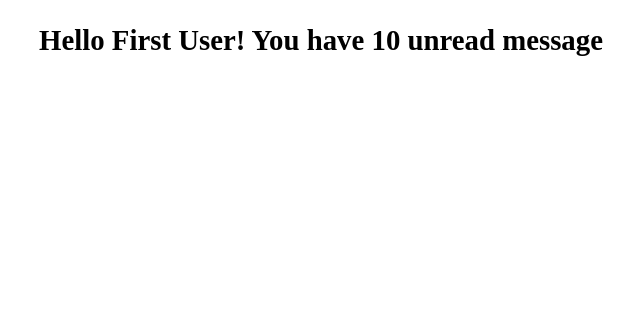
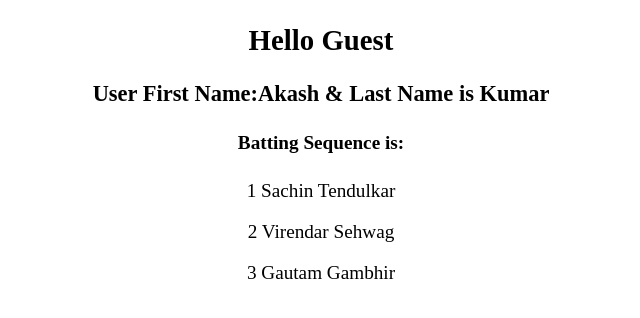
Before and after one commit to akash1kumar20/React-Ts_practice, a React (Vite) app in the folder react-typescript-project/: page / in a window 1280 px wide. Shown: the top 318 px of the page, without its empty margins (319-959 px from the left). Built offline with nearby package versions, Linux system fonts and the light colour scheme.

Commit message:
Passed a object and array as props.

```diff
--- a/react-typescript-project/src/App.tsx
+++ b/react-typescript-project/src/App.tsx
@@ -1,9 +1,29 @@
 import Greet from "./components/Greet";
+import Person from "./components/Person";
+import PersonList from "./components/PersonList";
 
 const App = () => {
+  const personName = {
+    first: "Akash",
+    last: "Kumar",
+  };
+
+  const personList = [
+    { first: "Sachin", last: "Tendulkar" },
+    {
+      first: "Virendar",
+      last: "Sehwag",
+    },
+    {
+      first: "Gautam",
+      last: "Gambhir",
+    },
+  ];
   return (
     <div>
-      <Greet name="First User" />
+      <Greet name="First User" messageCount={20} isLoggedIn={false} />
+      <Person name={personName} />
+      <PersonList names={personList} />
     </div>
   );
 };
--- a/react-typescript-project/src/components/Greet.tsx
+++ b/react-typescript-project/src/components/Greet.tsx
@@ -1,10 +1,16 @@
 type GreetProps = {
   name: string;
+  messageCount: number;
+  isLoggedIn: boolean;
 };
 const Greet = (props: GreetProps) => {
   return (
     <div>
-      <h2>Hello {props.name}! You have 10 unread message</h2>
+      <h2>
+        {props.isLoggedIn
+          ? `Hello {props.name}! You have {props.messageCount} unread message`
+          : "Hello Guest"}
+      </h2>
     </div>
   );
 };
--- /dev/null
+++ b/react-typescript-project/src/components/Person.tsx
@@ -0,0 +1,18 @@
+type personProps = {
+  name: {
+    first: string;
+    last: string;
+  };
+};
+
+const Person = (props: personProps) => {
+  return (
+    <div>
+      <h3>
+        User First Name:{props.name.first} & Last Name is {props.name.last}
+      </h3>
+    </div>
+  );
+};
+
+export default Person;
--- /dev/null
+++ b/react-typescript-project/src/components/PersonList.tsx
@@ -0,0 +1,20 @@
+type personListProps = {
+  names: {
+    first: string;
+    last: string;
+  }[];
+};
+const PersonList = (props: personListProps) => {
+  return (
+    <div>
+      <h4>Batting Sequence is:</h4>
+      {props.names.map((name, i) => (
+        <p key={name.first}>
+          {i + 1} {name.first} {name.last}
+        </p>
+      ))}
+    </div>
+  );
+};
+
+export default PersonList;
```
